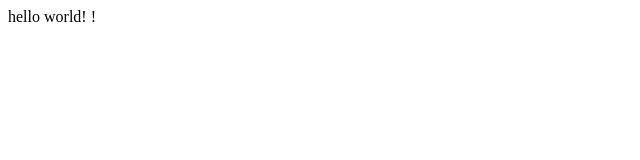
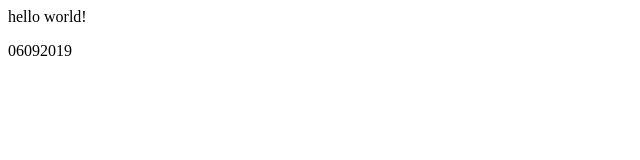
Before and after one commit to seriousorangehippo/one, a plain HTML site: page index.html in a window 1280 px wide. Shown: the full height of the page, 0-640 px from the left. Drawn offline with Linux system fonts and the light colour scheme.

Commit message:
проба!

```diff
--- a/index.html
+++ b/index.html
@@ -1,2 +1,2 @@
 hello world!
-!
+<p>06092019</p>
```
